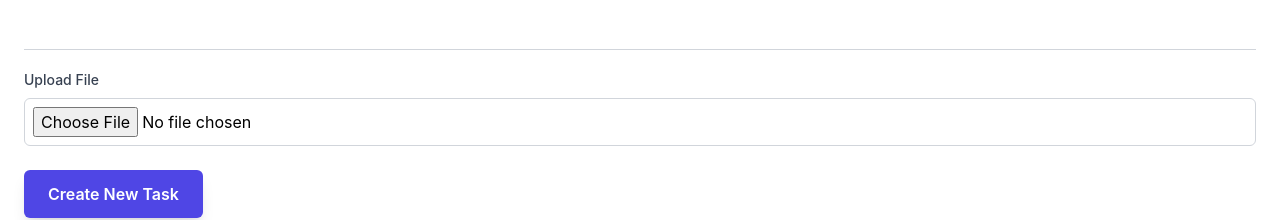
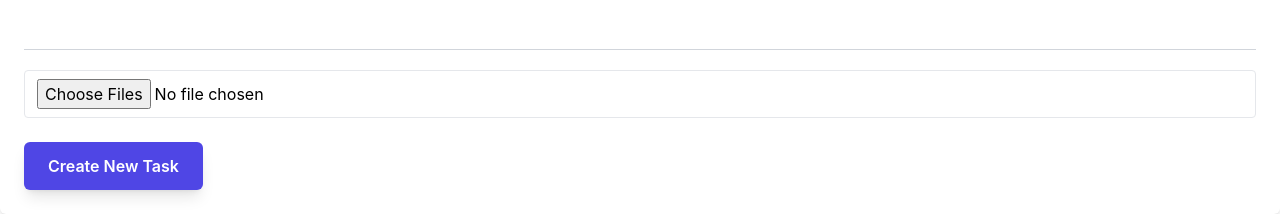
Before and after one commit to kretana/task_managment_system, a React (Create React App) app in the folder my-app/: page /new-task in a window 1280 px wide. Shown: the part 602-822 px from the top of the page. Built offline with nearby package versions, Linux system fonts and the light colour scheme; data requests are answered from the project's data file; sample sign-in values are in the browser's storage.

Commit message:
file upload done

```diff
--- a/my-app/db.json
+++ b/my-app/db.json
@@ -48,249 +48,58 @@
       "name": "Rubin",
       "title": "Refactor CSS to Tailwind",
       "description": "Convert existing CSS to use Tailwind CSS for a more maintainable and scalable styling approach in the application.",
-      "status": "Ready Testing",
+      "status": "In Progress",
       "createdAt": "2024-10-11T10:00:00.000Z",
       "completedAt": "2024-10-21T15:00:00.000Z",
       "estimation": "10 day(s)",
+      "file": [
+        {
+          "id": "d9e8e9bb-79c3-4aab-ad1f-9a3dc63851d6",
+          "filename": "italianFlag.svg",
+          "url": "blob:http://localhost:3001/cb5ec40e-e30a-468b-8a7c-c6ee69fd54ec"
+        },
+        {
+          "id": "ddef73ae-c5c0-4a10-ae3b-d5605529c8e0",
+          "filename": "a12737f3-7bbc-45ad-a72a-da007d5cd984.pdf",
+          "url": "blob:http://localhost:3001/5225faca-8ed6-4ca4-a751-f983c6894408"
+        }
+      ],
       "comment": [
         {
-          "id": "1729354712797",
+          "id": "f6711266-6e48-4c8c-aeaf-76295f0bbd68",
           "userId": "1",
           "userName": "Kretana",
-          "content": "test",
-          "createdAt": "2024-10-19T16:18:32.797Z"
-        },
-        {
-          "id": "570dbb13-1bc4-4868-832a-81b8ffcecfed",
-          "userId": "1",
-          "userName": "Kretana",
-          "content": "another",
-          "createdAt": "2024-10-19T18:55:37.012Z"
+          "content": "Hey Ismail can you check with Rubin?",
+          "createdAt": "2024-10-20T14:22:52.287Z"
         }
       ]
     },
     {
-      "id": "104",
-      "assignedTo": "3",
-      "name": "Ismail",
-      "title": "Implement User Profile Feature",
-      "description": "Develop a user profile page where users can update their personal information and preferences.",
-      "status": "In Progress",
-      "createdAt": "2024-10-17T10:00:00.000Z",
-      "completedAt": "2024-10-21T15:00:00.000Z",
-      "estimation": "1 day(s)",
+      "name": "Alisia",
+      "title": "Alisia Task Check Responsive Design",
+      "description": "Check if the mobile version looks like figma",
+      "status": "New Task",
+      "completedAt": "2024-10-20T22:00:00.000Z",
+      "createdAt": "2024-10-19T22:00:00.000Z",
       "comment": [
         {
-          "id": "16771200-66ae-4da8-aebf-bd36cb6b2914",
+          "id": "5c39e0e8-0865-40b3-b035-543ec8e7783d",
           "userId": "1",
           "userName": "Kretana",
-          "content": "new comment",
-          "createdAt": "2024-10-19T18:55:23.920Z"
-        }
-      ]
-    },
-    {
-      "id": "106",
-      "assignedTo": "1",
-      "name": "Kretana",
-      "title": "Prepare Project Presentation",
-      "description": "Create a presentation for the upcoming project meeting.",
-      "status": "New Task",
-      "createdAt": "2024-10-17T10:00:00.000Z",
-      "completedAt": "2024-10-20T15:00:00.000Z",
-      "estimation": "3 day(s)",
-      "comment": [],
-      "file": {}
-    },
-    {
-      "id": "929f",
-      "name": "Miri",
-      "title": "Miri New Task",
-      "description": "123",
-      "status": "New Task",
-      "completedAt": "2024-10-18T22:00:00.000Z",
-      "createdAt": "2024-10-17T22:00:00.000Z",
-      "comment": [
-        {
-          "id": "1729354712797",
-          "userId": "1",
-          "userName": "Kretana",
-          "content": "test",
-          "createdAt": "2024-10-19T16:18:32.797Z"
-        },
-        {
-          "id": "1729354808738",
-          "userId": "1",
-          "userName": "Kretana",
-          "content": "asd",
-          "createdAt": "2024-10-19T16:20:08.738Z"
+          "content": "Rubin check with Alisia",
+          "createdAt": "2024-10-20T14:23:53.840Z"
         }
       ],
-      "file": null,
-      "estimation": "9 day(s)",
-      "assignedTo": "2"
-    },
-    {
-      "id": "190",
-      "assignedTo": "5",
-      "name": "Alisia",
-      "title": "Prepare Project Presentation",
-      "description": "Create a presentation for the upcoming project meeting.",
-      "status": "New Task",
-      "createdAt": "2024-10-20T10:00:00.000Z",
-      "completedAt": "2024-10-21T15:00:00.000Z",
-      "estimation": "1 day(s)",
-      "comment": [
+      "file": [
         {
-          "id": "1729354712797",
-          "userId": "1",
-          "userName": "Kretana",
-          "content": "test",
-          "createdAt": "2024-10-19T16:18:32.797Z"
-        }
-      ]
-    },
-    {
-      "id": "657",
-      "assignedTo": "4",
-      "name": "Rubin",
-      "title": "Prepare Project Presentation",
-      "description": "Create a presentation for the upcoming project meeting.",
-      "status": "Closed",
-      "createdAt": "2024-10-20T10:00:00.000Z",
-      "completedAt": "2024-10-21T15:00:00.000Z",
-      "estimation": "1 day(s)",
-      "comment": [
-        {
-          "id": "1729354712797",
-          "userId": "1",
-          "userName": "Kretana",
-          "content": "test",
-          "createdAt": "2024-10-19T16:18:32.797Z"
-        },
-        {
-          "id": "1729354847424",
-          "userId": "1",
-          "userName": "Kretana",
-          "content": "it wokrs",
-          "createdAt": "2024-10-19T16:20:47.424Z"
-        }
-      ]
-    },
-    {
-      "id": "8e89",
-      "name": "kretana",
-      "title": "tee",
-      "description": "fsdf",
-      "status": "Closed",
-      "completedAt": "2024-10-23T22:00:00.000Z",
-      "createdAt": "2024-10-18T22:00:00.000Z",
-      "comment": [],
-      "file": null,
-      "estimation": "5 day(s)",
-      "assignedTo": "1"
-    },
-    {
-      "id": "6da7",
-      "name": "Rubin",
-      "title": "test",
-      "description": "htjfjygjhmgjumghyj",
-      "status": "In Progress",
-      "completedAt": "2024-10-19T22:00:00.000Z",
-      "createdAt": "2024-10-16T22:00:00.000Z",
-      "comment": [
-        {
-          "id": "1729354879376",
-          "userId": "1",
-          "userName": "Kretana",
-          "content": "test",
-          "createdAt": "2024-10-19T16:21:19.376Z"
-        },
-        {
-          "userId": "1",
-          "userName": "Kretana",
-          "content": "test",
-          "createdAt": "2024-10-19T16:22:23.977Z"
-        },
-        {
-          "userId": "1",
-          "userName": "Kretana",
-          "content": "ruibn",
-          "createdAt": "2024-10-19T16:22:40.422Z"
-        },
-        {
-          "id": "9cb21d40-aa0e-4444-86bf-2028196886f6",
-          "userId": "1",
-          "userName": "Kretana",
-          "content": "new with uuid",
-          "createdAt": "2024-10-19T16:25:41.564Z"
-        },
-        {
-          "id": "c2ba744d-4bc7-4c27-adb1-da7062268162",
-          "userId": "1",
-          "userName": "Kretana",
-          "content": "test",
-          "createdAt": "2024-10-19T18:25:29.818Z"
+          "id": "ccf85832-85a8-4c62-b7f5-c363cb64adeb",
+          "filename": "kretana_reveliCV (2).pdf",
+          "url": "blob:http://localhost:3001/cec67bef-69b4-4e58-895a-627ca6c88121"
         }
       ],
-      "file": null,
-      "estimation": "5 day(s)",
-      "assignedTo": "4"
-    },
-    {
-      "id": "c338",
-      "name": "Miri",
-      "title": "Eum enim eligendi vo",
-      "description": "Eu veniam rerum ad ",
-      "status": "",
-      "completedAt": "2024-10-18T22:00:00.000Z",
-      "createdAt": "2024-10-01T22:00:00.000Z",
-      "comment": [
-        {
-          "id": "1729354712797",
-          "userId": "1",
-          "userName": "Kretana",
-          "content": "test",
-          "createdAt": "2024-10-19T16:18:32.797Z"
-        }
-      ],
-      "file": null,
-      "estimation": "17 day(s)",
-      "assignedTo": "2"
-    },
-    {
-      "id": "2590",
-      "name": "Rubin",
-      "title": "rubi new task",
-      "description": "asdas",
-      "status": "In Progress",
-      "completedAt": "2024-10-17T22:00:00.000Z",
-      "createdAt": "2024-10-08T22:00:00.000Z",
-      "comment": [
-        {
-          "id": "1729354712797",
-          "userId": "1",
-          "userName": "Kretana",
-          "content": "test",
-          "createdAt": "2024-10-19T16:18:32.797Z"
-        }
-      ],
-      "file": null,
-      "estimation": "9 day(s)",
-      "assignedTo": "4"
-    },
-    {
-      "id": "140d",
-      "name": "Ismail",
-      "title": "dd",
-      "description": "dsd",
-      "status": "",
-      "completedAt": null,
-      "createdAt": null,
-      "comment": [],
-      "file": {},
-      "estimation": "",
-      "assignedTo": "3"
+      "estimation": "1 day(s)",
+      "assignedTo": "5",
+      "id": "ImZnM9c"
     }
   ]
 }
--- a/my-app/package.json
+++ b/my-app/package.json
@@ -23,6 +23,7 @@
     "json-server": "^0.16.3",
     "jsonwebtoken": "^9.0.2",
     "moment": "^2.30.1",
+    "multer": "^1.4.5-lts.1",
     "react": "^18.3.1",
     "react-big-calendar": "^1.15.0",
     "react-chartjs-2": "^5.2.0",
--- a/my-app/src/components/common/TaskForm.tsx
+++ b/my-app/src/components/common/TaskForm.tsx
@@ -15,6 +15,7 @@ import { TaskComment } from "../../types/taskTypes";
 import CommentList from "../tasks/comments/CommentList";
 import { MentionsInput, Mention } from "react-mentions";
 import { useDispatch, useSelector } from "react-redux";
+import AttachmentsSection from "../tasks/Files";
 
 interface TaskFormProps {
   taskData: {
@@ -27,12 +28,13 @@ interface TaskFormProps {
     comment: TaskComment[];
     status: string;
     assignedTo: string;
-    file:File | null
+    file: []
   };
   setTaskData: (field: string, value: any) => void;
   handleCommentSubmit?: (e: any) => void;
   currentComment?: string;
   setCurrentComment?: (string) => void;
+  isCreating: boolean
 }
 
 export interface TaskFormRef {
@@ -47,6 +49,7 @@ const TaskForm = forwardRef<TaskFormRef, TaskFormProps>(
       handleCommentSubmit,
       currentComment,
       setCurrentComment,
+      isCreating
     },
     ref
   ) => {
@@ -72,13 +75,10 @@ const TaskForm = forwardRef<TaskFormRef, TaskFormProps>(
       validateForm,
     }));
 
-
-      const handleFileChange = (event: React.ChangeEvent<HTMLInputElement>) => {
-          const file = event.target.files ? event.target.files[0] : null;
-          setTaskData("file", file);
+      const handleAddAttachment = (newAttachment: any) => {
+          setTaskData("file", newAttachment);
       };
-
-    return (
+      return (
       <div>
         <label className="block text-sm font-medium text-gray-700 mb-2">
           Assign Task to:
@@ -181,7 +181,7 @@ const TaskForm = forwardRef<TaskFormRef, TaskFormProps>(
           />
         </div>
 
-        {handleCommentSubmit && (
+        {!isCreating && (
           <div className="mb-4">
             <label className="block text-sm font-medium text-gray-700 mb-2">
               Comments
@@ -216,13 +216,9 @@ const TaskForm = forwardRef<TaskFormRef, TaskFormProps>(
         )}
 
           <div className="mb-4">
-              <label className="block text-sm font-medium text-gray-700 mb-2">
-                  Upload File
-              </label>
-              <input
-                  type="file"
-                  onChange={handleFileChange}
-                  className="w-full p-2 border border-gray-300 rounded-md"
+              <AttachmentsSection
+                  attachments={taskData.file || []}
+                  addAttachments={handleAddAttachment}
               />
           </div>
       </div>
--- a/my-app/src/components/tasks/CreateTask.tsx
+++ b/my-app/src/components/tasks/CreateTask.tsx
@@ -17,7 +17,7 @@ export const CreateTask = () => {
     completedAt: null,
     createdAt: null,
     comment: [],
-    file: null,
+    file: [],
     estimation: "",
     assignedTo: "",
   });
@@ -58,6 +58,7 @@ export const CreateTask = () => {
           setTaskData={(field, value) =>
             setTaskData((prev) => ({ ...prev, [field]: value }))
           }
+          isCreating={true}
         />
         <Button
           type="submit"
--- a/my-app/src/components/tasks/EditTask.tsx
+++ b/my-app/src/components/tasks/EditTask.tsx
@@ -120,6 +120,7 @@ export const EditTask = () => {
           handleCommentSubmit={handleCommentSubmit}
           currentComment={currentComment}
           setCurrentComment={setCurrentComment}
+          isCreating={false}
         />
         <div className="flex justify-between">
           {role !== "developer" && (
--- /dev/null
+++ b/my-app/src/components/tasks/Files.tsx
@@ -0,0 +1,72 @@
+import React, { useEffect, useState } from 'react';
+import { v4 as uuidv4 } from 'uuid';
+
+interface Attachment {
+    id: string;
+    filename: string;
+    url: string;
+}
+
+interface AttachmentsSectionProps {
+    attachments: Attachment[];
+    addAttachments: (newAttachments: Attachment[]) => void;
+}
+
+const AttachmentsSection: React.FC<AttachmentsSectionProps> = ({ attachments, addAttachments }) => {
+    const [newFiles, setNewFiles] = useState<File[]>([]);
+
+    const handleFileChange = (e: React.ChangeEvent<HTMLInputElement>) => {
+        if (e.target.files) {
+            setNewFiles(Array.from(e.target.files));
+        }
+    };
+
+    useEffect(() => {
+        if (newFiles.length > 0) {
+            const newFileObjs = newFiles.map(file => ({
+                id: uuidv4(),
+                filename: file.name,
+                url: URL.createObjectURL(file)
+            }));
+
+                addAttachments([...attachments, ...newFileObjs]);
+
+
+        }
+    }, [newFiles]);
+
+    const handleDelete = (id: string) => {
+        const updatedAttachments = attachments.filter(attachment => attachment.id !== id);
+        addAttachments(updatedAttachments);
+    };
+
+    return (
+        <div className="mb-4">
+            <input
+                type="file"
+                onChange={handleFileChange}
+                className="w-full px-3 py-2 border rounded"
+                multiple
+            />
+            <div className="mt-4">
+                <ul>
+                    {attachments?.map((attachment) => (
+                        <li key={attachment.id} className="flex items-center justify-between mb-2">
+                            <a href={attachment.url} target="_blank" rel="noopener noreferrer" className="text-blue-500 hover:underline">
+                                {attachment.filename}
+                            </a>
+                            <button
+                                onClick={() => handleDelete(attachment.id)}
+                                className="ml-2 bg-red-500 text-white px-2 py-1 rounded text-sm"
+                            >
+                                Delete attachment
+                            </button>
+                        </li>
+                    ))}
+                </ul>
+            </div>
+        </div>
+    );
+};
+
+export default AttachmentsSection;
--- a/my-app/src/types/taskTypes.ts
+++ b/my-app/src/types/taskTypes.ts
@@ -13,7 +13,7 @@ export interface Task {
   title: string;
   createdAt: Date;
   completedAt: Date;
-  file: File;
+  file: [];
   comment: TaskComment[];
   estimation: string;
   assignedTo: string;
```
Also changed, not shown: 1 other file (tests, documents, lock files or other folders).
